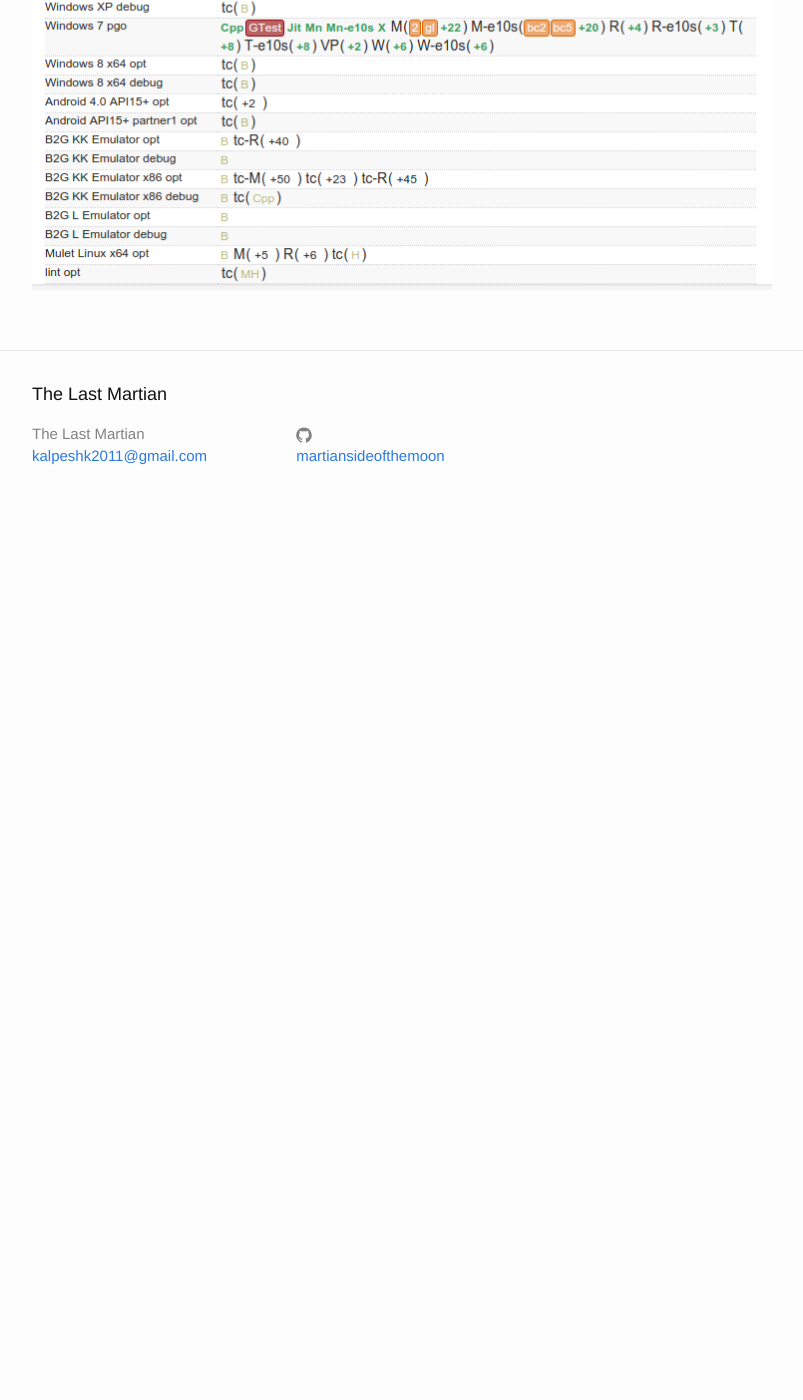
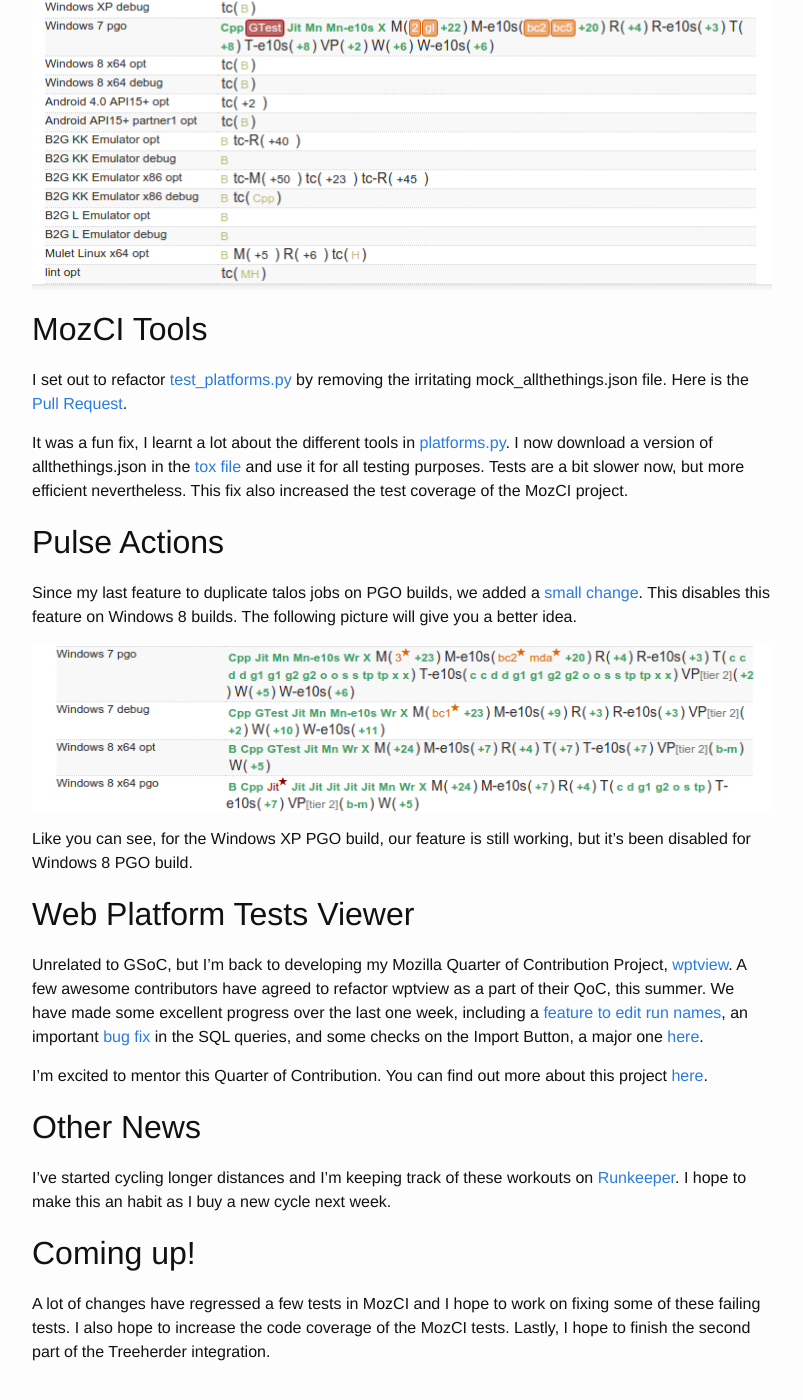
Before and after one commit to martiansideofthemoon/martiansideofthemoon.github.io, a Jekyll site: the page built from _posts/2016-05-14-gsoc-week-three-gotta-catchthem-all.markdown, in a window 1280 px wide and 1400 px high, scrolled down 1403 px. Shown: the whole window, without its empty margins (238-1041 px from the left). Built offline with Jekyll 4.4.1, drawn with Linux system fonts in a browser that asks for light colours; before the commit the page ends 1931 px from its top, so only the background shows below that.

Commit message:
Adding pulse_actions to blog 5

```diff
--- a/_posts/2016-05-14-gsoc-week-three-gotta-catchthem-all.markdown
+++ b/_posts/2016-05-14-gsoc-week-three-gotta-catchthem-all.markdown
@@ -23,3 +23,31 @@ Original Set of Jobs :-
 
 "Add New Jobs" (TaskCluster only) :-
 ![taskcluster_jobs]({{ site.url }}/assets/tc_jobs.png)
+
+## MozCI Tools
+
+I set out to refactor [test_platforms.py](https://github.com/mozilla/mozilla_ci_tools/blob/9f14aebcf3255a12114076098ef6ce8b0ed5ea8d/test/test_platforms.py) by removing the irritating mock_allthethings.json file. Here is the [Pull Request](https://github.com/mozilla/mozilla_ci_tools/pull/475).
+
+It was a fun fix, I learnt a lot about the different tools in [platforms.py](https://github.com/mozilla/mozilla_ci_tools/blob/9f14aebcf3255a12114076098ef6ce8b0ed5ea8d/mozci/platforms.py). I now download a version of allthethings.json in the [tox file](https://github.com/mozilla/mozilla_ci_tools/blob/735f5a4ffd38f6dccb40727d7985b9f8bd23e7f0/tox.ini) and use it for all testing purposes. Tests are a bit slower now, but more efficient nevertheless. This fix also increased the test coverage of the MozCI project.
+
+## Pulse Actions
+
+Since my last feature to duplicate talos jobs on PGO builds, we added a [small change](https://github.com/mozilla/pulse_actions/pull/80). This disables this feature on Windows 8 builds. The following picture will give you a better idea.
+
+![talos_no_win8]({{ site.url }}/assets/talos2.png)
+
+Like you can see, for the Windows XP PGO build, our feature is still working, but it's been disabled for Windows 8 PGO build.
+
+## Web Platform Tests Viewer
+
+Unrelated to GSoC, but I'm back to developing my Mozilla Quarter of Contribution Project, [wptview](https://github.com/mozilla/wptview). A few awesome contributors have agreed to refactor wptview as a part of their QoC, this summer. We have made some excellent progress over the last one week, including a [feature to edit run names](https://github.com/mozilla/wptview/commit/b2ddf8f296e376cf0da7e0e7a81d5a857fa64ec0), an important [bug fix](https://github.com/mozilla/wptview/commit/6f069c0612be7e2aec82bb9c997a121ee3a73ca7) in the SQL queries, and some checks on the Import Button, a major one [here](https://github.com/mozilla/wptview/commit/d6fbbfe5e8686583c2449aae92f8ff30f54bb57d).
+
+I'm excited to mentor this Quarter of Contribution. You can find out more about this project [here](https://wiki.mozilla.org/Auto-tools/New_Contributor/Quarter_of_Contribution/WPTViewer_Refactor).
+
+## Other News
+
+I've started cycling longer distances and I'm keeping track of these workouts on [Runkeeper](https://play.google.com/store/apps/details?id=com.fitnesskeeper.runkeeper.pro&hl=en). I hope to make this an habit as I buy a new cycle next week.
+
+## Coming up!
+
+A lot of changes have regressed a few tests in MozCI and I hope to work on fixing some of these failing tests. I also hope to increase the code coverage of the MozCI tests. Lastly, I hope to finish the second part of the Treeherder integration.
```
Also changed, not shown: assets/talos2.png (added).
